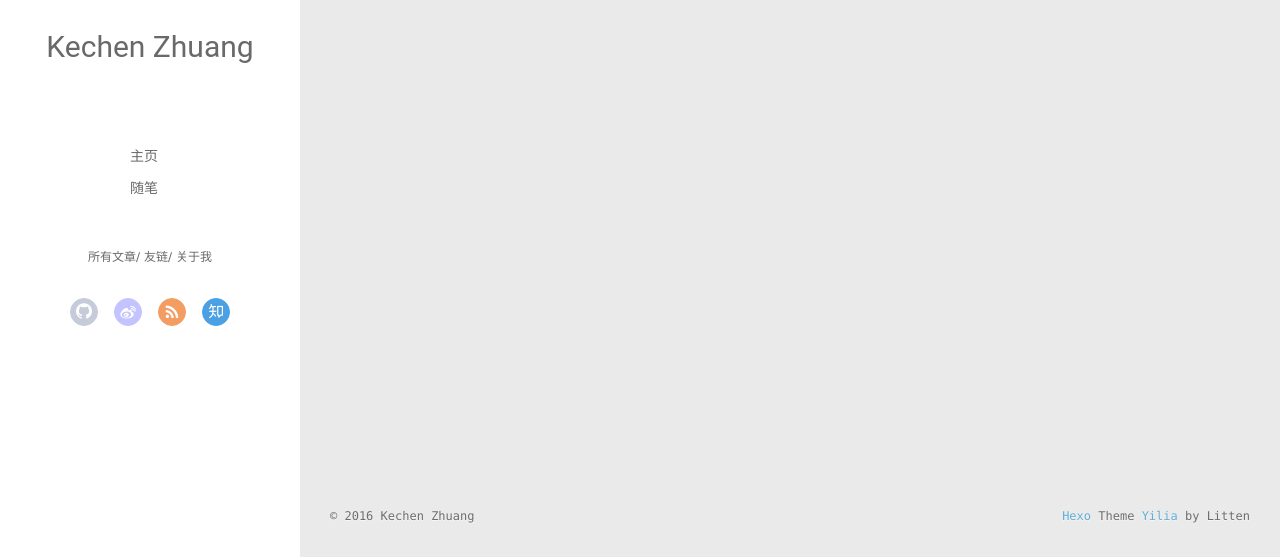
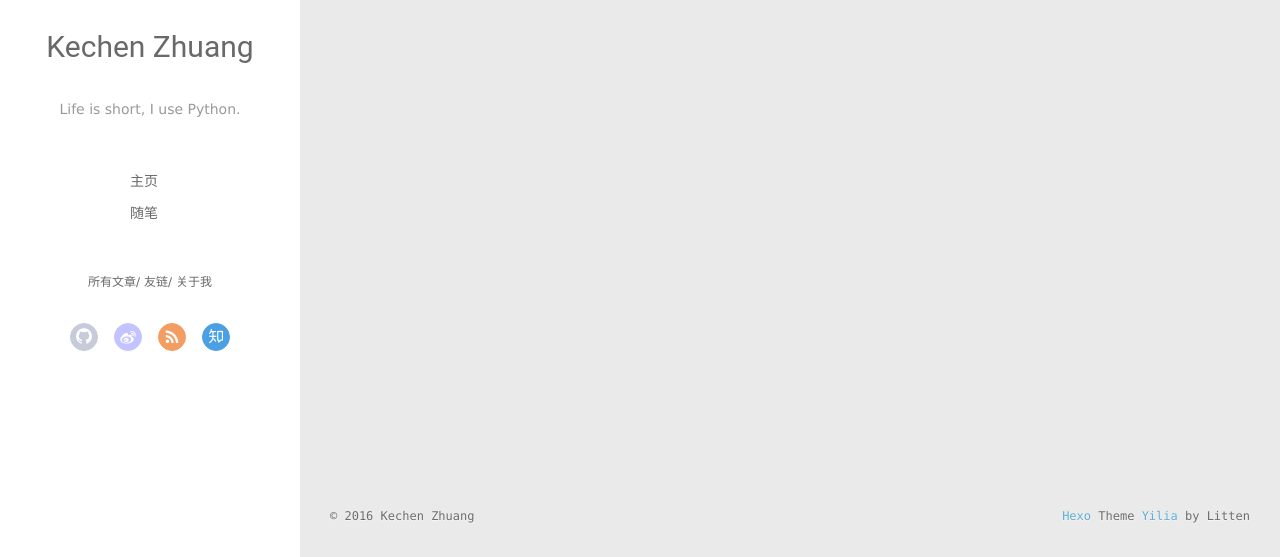
Before and after one commit to zhuangkechen/blog, a plain HTML site: page archives/2016/12/index.html in a window 1280 px wide. Shown: the part 243-800 px from the top of the page. Drawn offline with Linux system fonts and the light colour scheme.

Commit message:
Site updated: 2016-12-13 22:15:57

```diff
--- a/archives/2016/12/index.html
+++ b/archives/2016/12/index.html
@@ -8,12 +8,15 @@
   <link rel="dns-prefetch" href="http://zhuangkechen.github.io/blog">
   <title>Archives: 2016/12 | Kechen&#39;s Blog</title>
   <meta name="viewport" content="width=device-width, initial-scale=1, maximum-scale=1">
-  <meta property="og:type" content="website">
+  <meta name="description" content="Computer Science PhD, Interesting in Network Science, Information Diffusion, Data Mining...">
+<meta property="og:type" content="website">
 <meta property="og:title" content="Kechen's Blog">
 <meta property="og:url" content="http://zhuangkechen.github.io/blog/archives/2016/12/index.html">
 <meta property="og:site_name" content="Kechen's Blog">
+<meta property="og:description" content="Computer Science PhD, Interesting in Network Science, Information Diffusion, Data Mining...">
 <meta name="twitter:card" content="summary">
 <meta name="twitter:title" content="Kechen's Blog">
+<meta name="twitter:description" content="Computer Science PhD, Interesting in Network Science, Information Diffusion, Data Mining...">
 
     <link rel="alternative" href="/atom.xml" title="Kechen&#39;s Blog" type="application/atom+xml">
 
@@ -42,6 +45,8 @@
 		  <h1 class="header-author"><a href="/">Kechen Zhuang</a></h1>
 		</hgroup>
 
+
+		<p class="header-subtitle">Life is short, I use Python.</p>
 
 
 		<nav class="header-menu">
@@ -103,6 +108,8 @@
 			<hgroup>
 			  <h1 class="header-author">Kechen Zhuang</h1>
 			</hgroup>
+
+			<p class="header-subtitle">Life is short, I use Python.</p>
 
 			<nav class="header-menu">
 				<ul>
```
Also changed, not shown: 2016/12/13/hello-world/index.html (+4 -0 lines), archives/2016/index.html (+8 -1 lines), archives/index.html (+8 -1 lines), index.html (+8 -1 lines).
